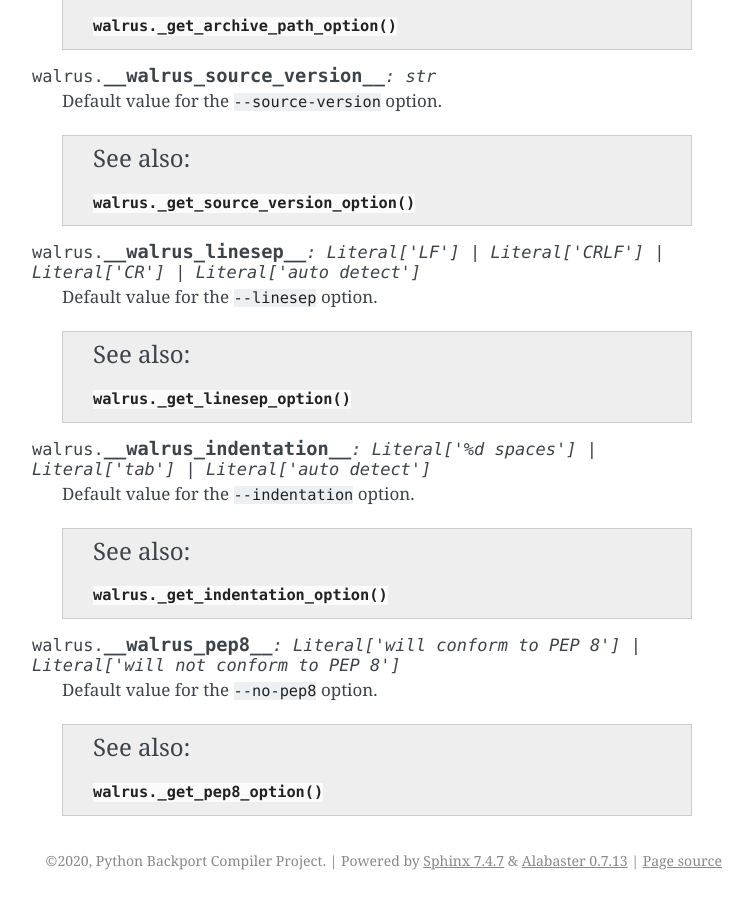
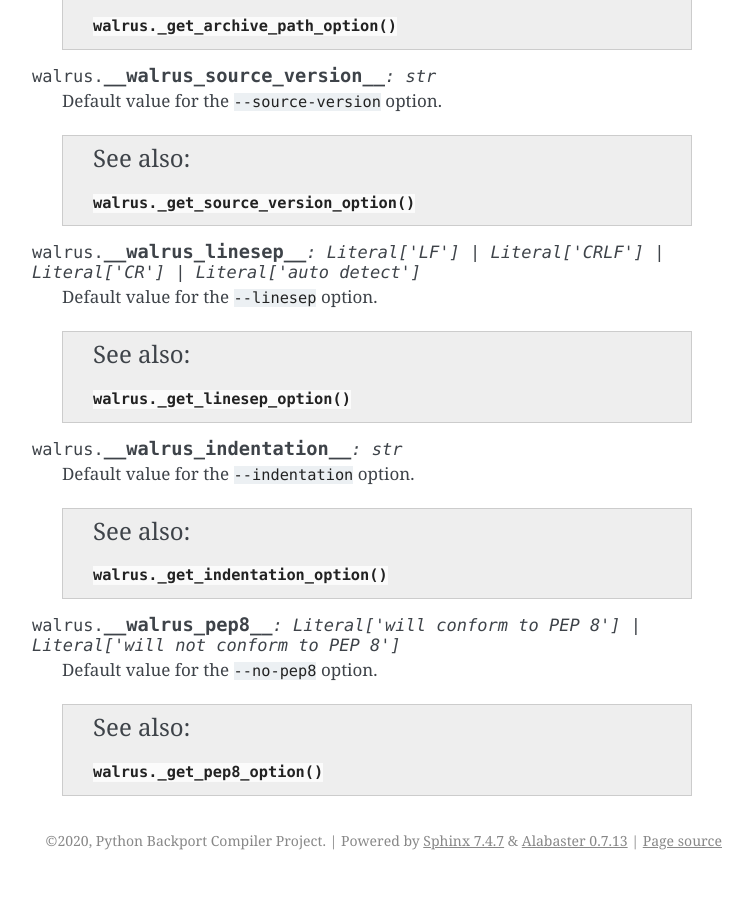
Before and after one commit to pybpc/walrus, a Sphinx documentation site: the page built from docs/source/api.rst, in a window 1280 px wide and 900 px high, scrolled down 8750 px. Shown: the whole window, without its empty margins (388-1141 px from the left). Built offline with Sphinx 7.4.7, drawn with Linux system fonts in a browser that asks for light colours; pages that are not in the unit, such as notebooks, are missing from menus.

Commit message:
Minor update

```diff
--- a/docs/source/api.rst
+++ b/docs/source/api.rst
@@ -421,7 +421,7 @@ The following variables are used for help messages in the argument parser.
    .. seealso:: :func:`walrus._get_linesep_option`
 
 .. data:: walrus.__walrus_indentation__
-   :type: Union[Literal['%d spaces'], Literal['tab'], Literal['auto detect']]
+   :type: str
 
    Default value for the ``--indentation`` option.
 
--- a/walrus.py
+++ b/walrus.py
@@ -1610,8 +1610,8 @@ def convert(code, filename=None, *, source_version=None, linesep=None, indentati
         pep8 (Optional[bool]): whether to make code insertion :pep:`8` compliant
 
     :Environment Variables:
-     - :envvar:`WALRUS_SOURCE_VERSION` -- same as the ``source_version`` argument
-        and the ``--source-version`` option in CLI
+     - :envvar:`WALRUS_SOURCE_VERSION` -- same as the ``source_version`` argument and the ``--source-version`` option
+        in CLI
      - :envvar:`WALRUS_LINESEP` -- same as the `linesep` `argument` and the ``--linesep`` option in CLI
      - :envvar:`WALRUS_INDENTATION` -- same as the ``indentation`` argument and the ``--indentation`` option in CLI
      - :envvar:`WALRUS_PEP8` -- same as the ``pep8`` argument and the ``--no-pep8`` option in CLI (logical negation)
@@ -1665,7 +1665,7 @@ def walrus(filename, *, source_version=None, linesep=None, indentation=None, pep
 
     :Environment Variables:
      - :envvar:`WALRUS_SOURCE_VERSION` -- same as the ``source-version`` argument and the ``--source-version`` option
-       in CLI
+        in CLI
      - :envvar:`WALRUS_LINESEP` -- same as the ``linesep`` argument and the ``--linesep`` option in CLI
      - :envvar:`WALRUS_INDENTATION` -- same as the ``indentation`` argument and the ``--indentation`` option in CLI
      - :envvar:`WALRUS_PEP8` -- same as the ``pep8`` argument and the ``--no-pep8`` option in CLI (logical negation)
```
